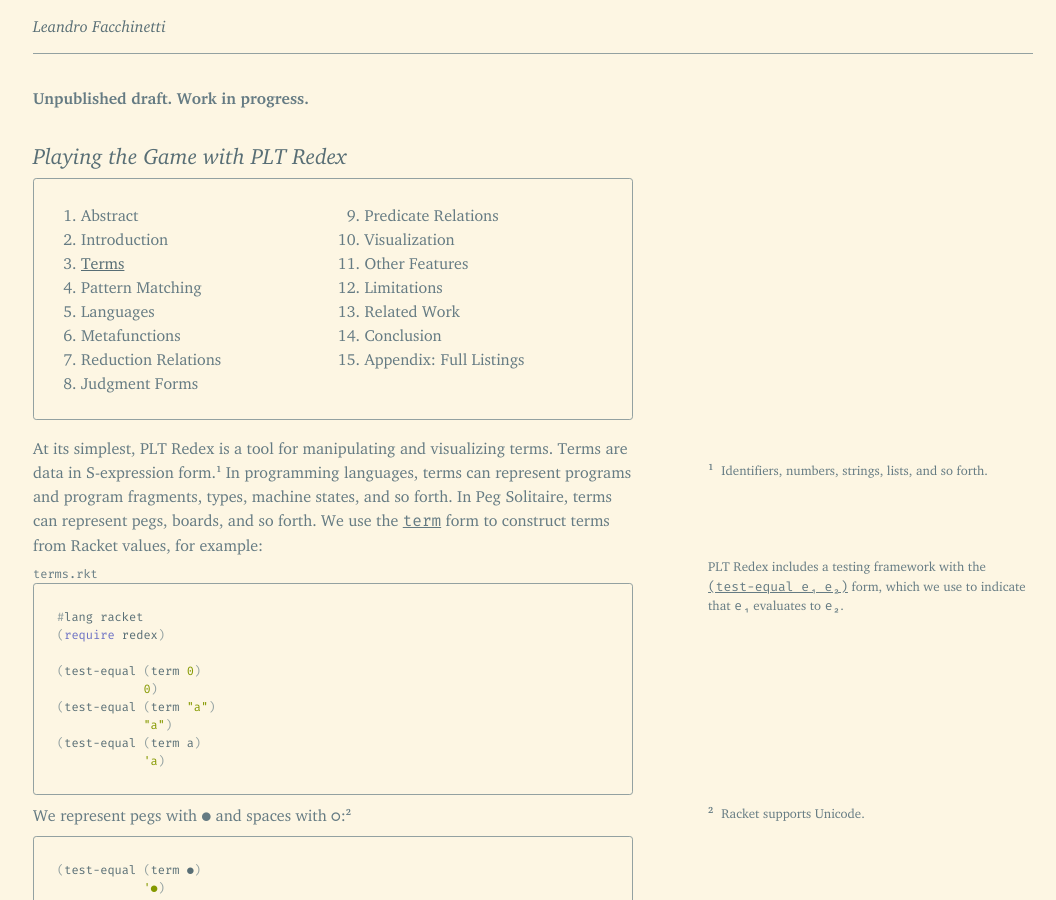
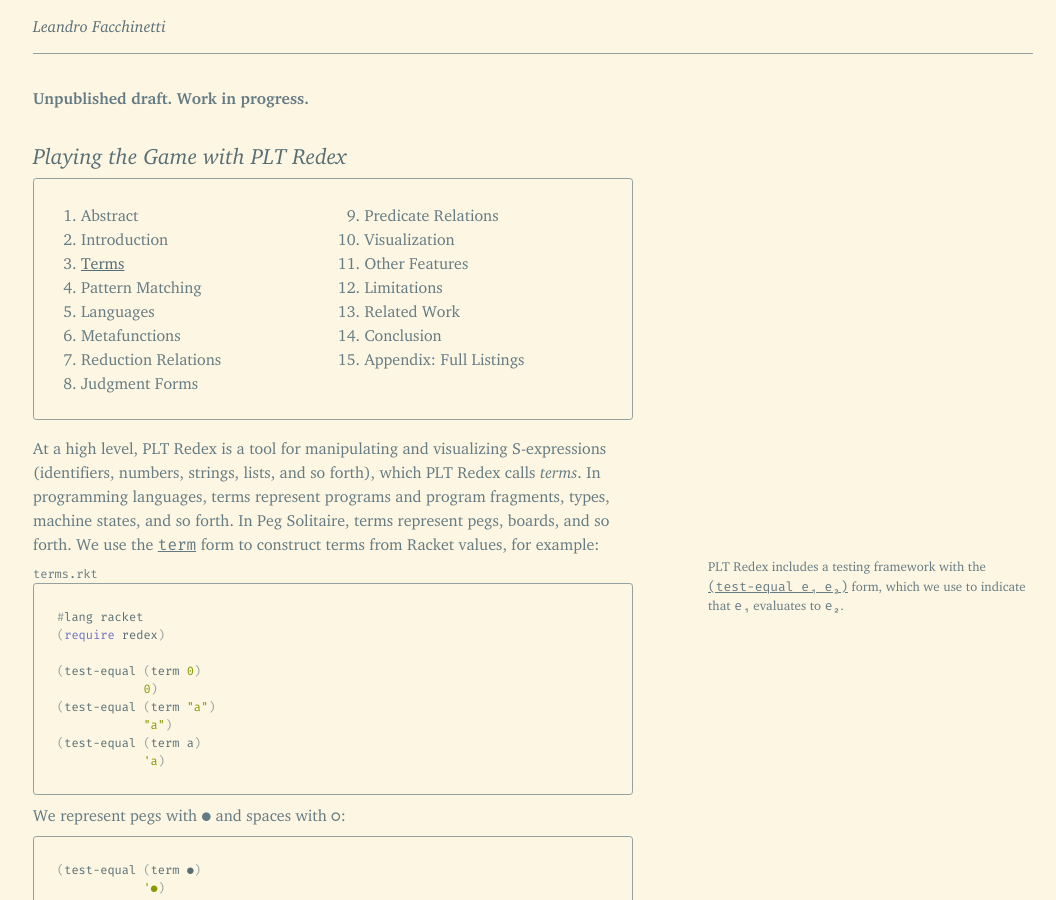
Before and after one commit to leafac/leafac.com, a Jekyll site: the page built from prose/playing-the-game-with-plt-redex/terms.md, in a window 1280 px wide and 900 px high. Shown: the whole window, without its empty margins (107-1163 px from the left). Built offline with Jekyll 4.4.1, drawn with Linux system fonts in a browser that asks for light colours.

Commit message:
Editing pass on Terms

````diff
--- a/prose/playing-the-game-with-plt-redex/terms.md
+++ b/prose/playing-the-game-with-plt-redex/terms.md
@@ -5,7 +5,7 @@
 draft: true
 ---
 
-At its simplest, PLT Redex is a tool for manipulating and visualizing terms. Terms are data in S-expression form.<label class="margin-note"><input type="checkbox"><span markdown="1">Identifiers, numbers, strings, lists, and so forth.</span></label> In programming languages, terms can represent programs and program fragments, types, machine states, and so forth. In Peg Solitaire, terms can represent pegs, boards, and so forth. We use the [`term`](https://docs.racket-lang.org/redex/The_Redex_Reference.html?q=term#%28form._%28%28lib._redex%2Freduction-semantics..rkt%29._term%29%29) form to construct terms from Racket values, for example:
+At a high level, PLT Redex is a tool for manipulating and visualizing S-expressions (identifiers, numbers, strings, lists, and so forth), which PLT Redex calls *terms*. In programming languages, terms represent programs and program fragments, types, machine states, and so forth. In Peg Solitaire, terms represent pegs, boards, and so forth. We use the [`term`](https://docs.racket-lang.org/redex/The_Redex_Reference.html?q=term#%28form._%28%28lib._redex%2Freduction-semantics..rkt%29._term%29%29) form to construct terms from Racket values, for example:
 
 <aside markdown="1">
 PLT Redex includes a testing framework with the [`(test-equal e₁ e₂)`](https://docs.racket-lang.org/redex/The_Redex_Reference.html?q=test-equal#%28form._%28%28lib._redex%2Freduction-semantics..rkt%29._test-equal%29%29) form, which we use to indicate that `e₁` evaluates to `e₂`.
@@ -26,7 +26,7 @@
 ```
 </div>
 
-We represent pegs with `●` and spaces with `○`:<label class="margin-note"><input type="checkbox"><span markdown="1">Racket supports Unicode.</span></label>
+We represent pegs with `●` and spaces with `○`:
 
 ```racket
 (test-equal (term ●)
````
Also changed, not shown: prose/playing-the-game-with-plt-redex/introduction.md (+1 -1 lines).
